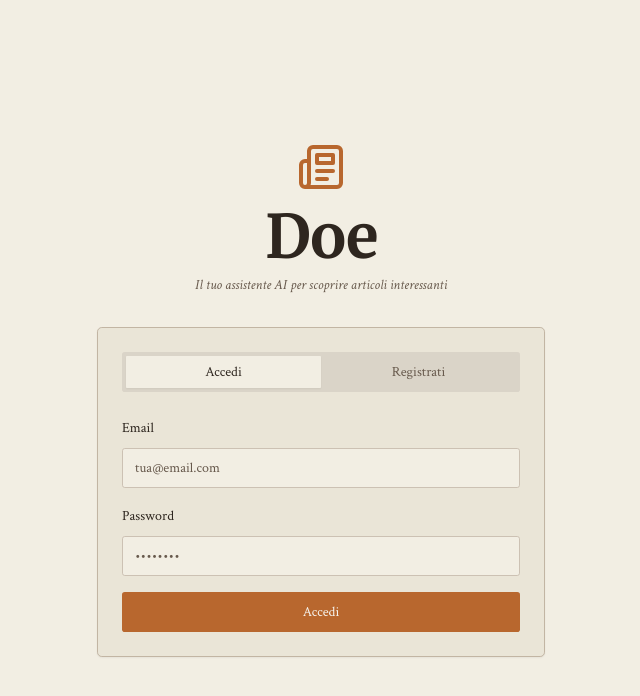
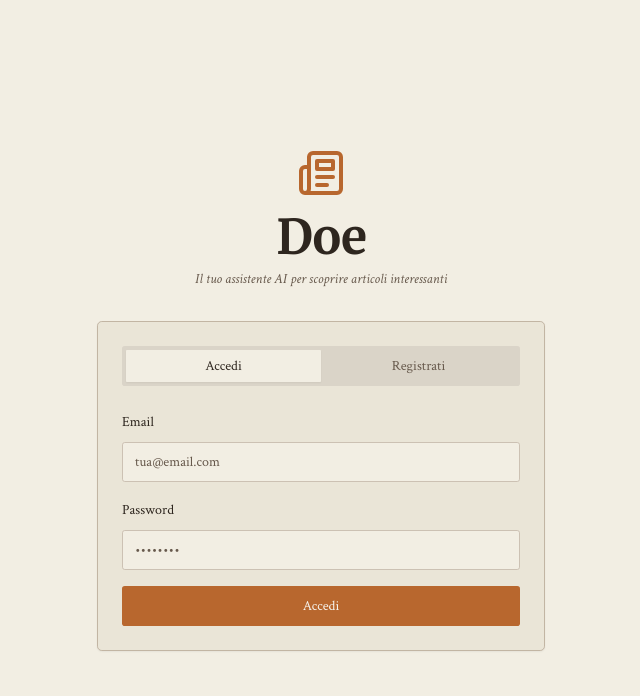
Before and after one commit to edoardosensi/doe-ai-digest, a React (Vite) app: page / in a window 1280 px wide. Shown: the top 696 px of the page, without its empty margins (319-959 px from the left). Built offline with nearby package versions, Linux system fonts and the light colour scheme; the HTML template or start-up script is replaced by a standard one.

Commit message:
Fix: Lower "Doe" text on homepage

```diff
--- a/src/pages/Index.tsx
+++ b/src/pages/Index.tsx
@@ -107,7 +107,7 @@ const Index = () => {
           <div className="flex items-center justify-center gap-3 mb-4">
             <Newspaper className="w-12 h-12 text-primary" />
           </div>
-          <h1 className="text-4xl sm:text-5xl md:text-6xl font-heading font-bold tracking-tight text-foreground break-words px-4">
+          <h1 className="text-3xl sm:text-4xl md:text-5xl font-heading font-bold tracking-tight text-foreground break-words px-4">
             Doe
           </h1>
           <p className="text-sm text-muted-foreground italic px-4">
```
